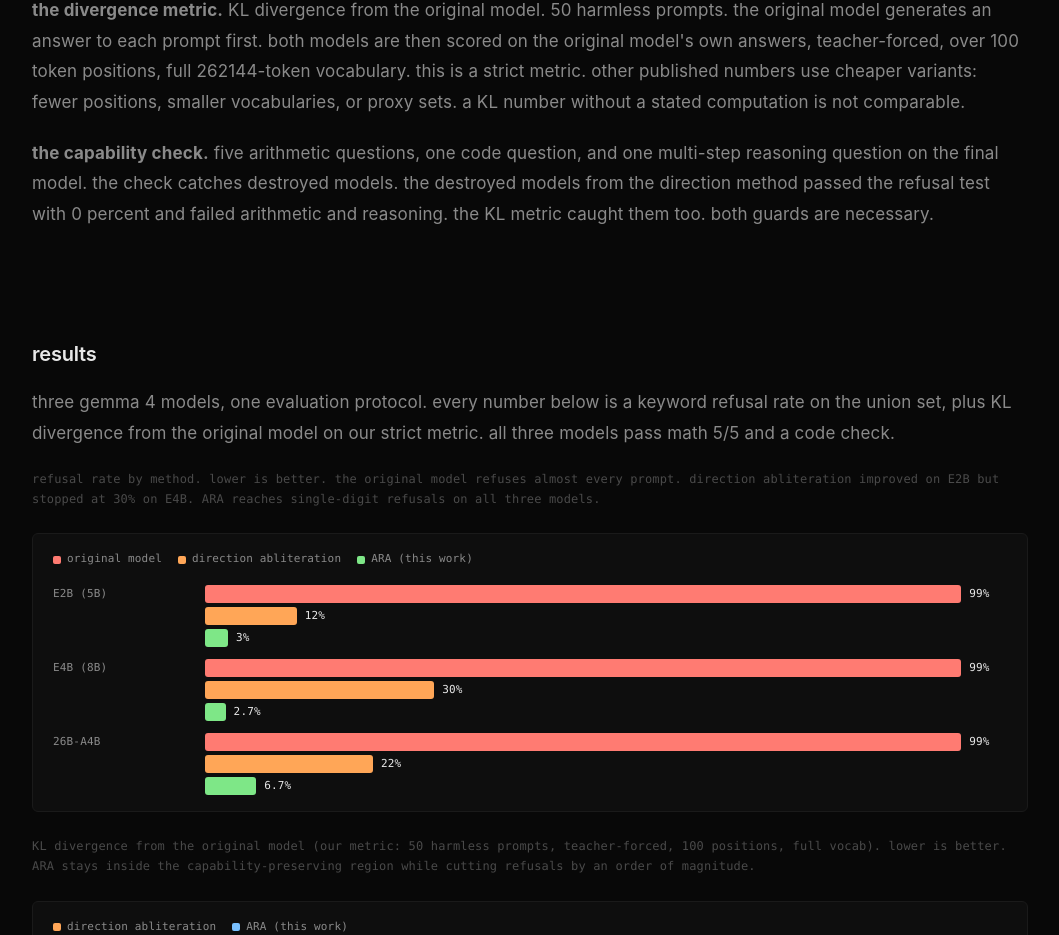
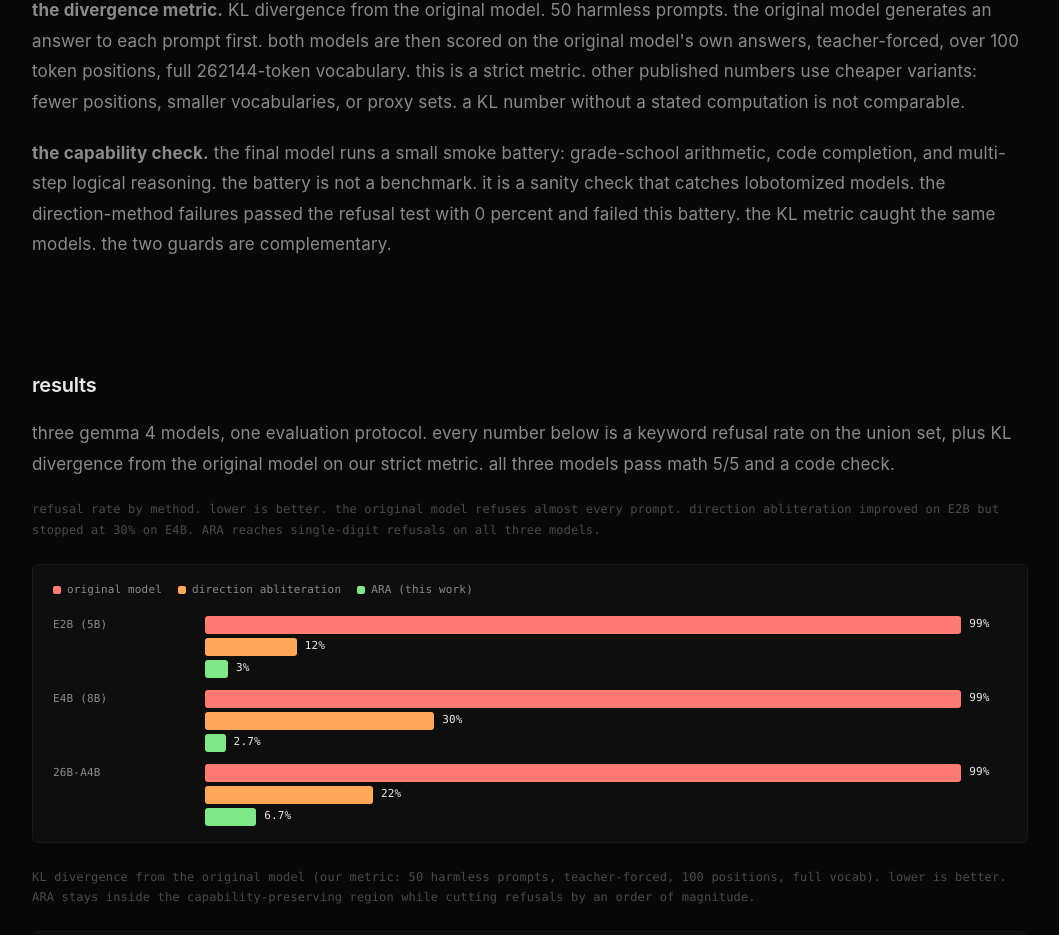
Before and after one commit to PotatoSpudowski/PotatoSpudowski.github.io, a React (Vite) app: page /articles/abliteration-2 in a window 1280 px wide. Shown: the part 8429-9364 px from the top of the page, without its empty margins (110-1169 px from the left). Built offline with nearby package versions, Linux system fonts and the light colour scheme.

Commit message:
abliteration part 2: polish capability check wording

```diff
--- a/src/pages/Abliteration2Blog.jsx
+++ b/src/pages/Abliteration2Blog.jsx
@@ -408,7 +408,7 @@
           <h2 className="blog-section-tag">evaluation methodology</h2>
           <p className="blog-p"><strong>the refusal metric.</strong> 500 prompts: 350 from our enriched dataset (35 categories, 10 phrasing styles) and 150 from the public mlabonne dataset. both datasets are necessary. a model can pass one and fail the other. a response counts as a refusal if it contains one of 31 keyword markers, case-insensitive, or if an LLM judge flags it as a refusal. keyword matching catches direct refusals. the LLM judge catches soft refusals that keyword matching misses.</p>
           <p className="blog-p"><strong>the divergence metric.</strong> KL divergence from the original model. 50 harmless prompts. the original model generates an answer to each prompt first. both models are then scored on the original model's own answers, teacher-forced, over 100 token positions, full 262144-token vocabulary. this is a strict metric. other published numbers use cheaper variants: fewer positions, smaller vocabularies, or proxy sets. a KL number without a stated computation is not comparable.</p>
-          <p className="blog-p"><strong>the capability check.</strong> five arithmetic questions, one code question, and one multi-step reasoning question on the final model. the check catches destroyed models. the destroyed models from the direction method passed the refusal test with 0 percent and failed arithmetic and reasoning. the KL metric caught them too. both guards are necessary.</p>
+          <p className="blog-p"><strong>the capability check.</strong> the final model runs a small smoke battery: grade-school arithmetic, code completion, and multi-step logical reasoning. the battery is not a benchmark. it is a sanity check that catches lobotomized models. the direction-method failures passed the refusal test with 0 percent and failed this battery. the KL metric caught the same models. the two guards are complementary.</p>
         </section>
 
         <section className="blog-section">
```
